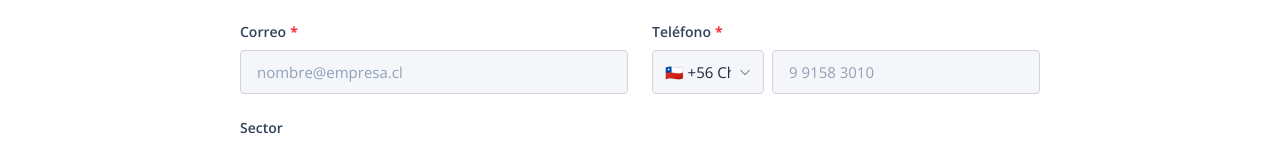
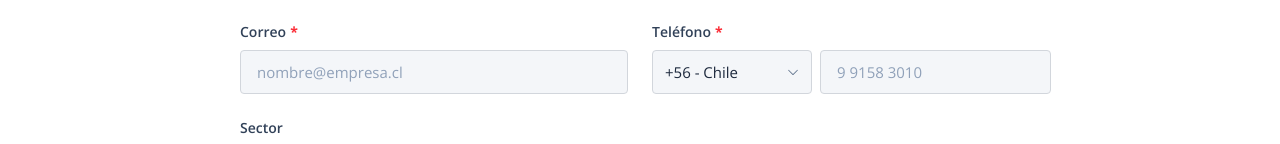
Before and after one commit to delcarpiohub/LandingPage, a Next.js app: page /contacto/ventas in a window 1280 px wide. Shown: the part 446-590 px from the top of the page. Built offline with nearby package versions, Linux system fonts and the light colour scheme; a web font is replaced by a local one.

Commit message:
fix: simplifica selector de codigo pais

```diff
--- a/src/app/contacto/[tipo]/contact-client-page.tsx
+++ b/src/app/contacto/[tipo]/contact-client-page.tsx
@@ -47,18 +47,18 @@ const sectorLabels: Record<(typeof SECTORES)[number], string> = {
 };
 
 const countryCodes = [
-  { code: "+56", flag: "🇨🇱", country: "Chile" },
-  { code: "+54", flag: "🇦🇷", country: "Argentina" },
-  { code: "+51", flag: "🇵🇪", country: "Perú" },
-  { code: "+57", flag: "🇨🇴", country: "Colombia" },
-  { code: "+591", flag: "🇧🇴", country: "Bolivia" },
-  { code: "+593", flag: "🇪🇨", country: "Ecuador" },
-  { code: "+595", flag: "🇵🇾", country: "Paraguay" },
-  { code: "+598", flag: "🇺🇾", country: "Uruguay" },
-  { code: "+58", flag: "🇻🇪", country: "Venezuela" },
-  { code: "+52", flag: "🇲🇽", country: "México" },
-  { code: "+34", flag: "🇪🇸", country: "España" },
-  { code: "+1", flag: "🇺🇸", country: "Estados Unidos" },
+  { code: "+56", country: "Chile" },
+  { code: "+54", country: "Argentina" },
+  { code: "+51", country: "Perú" },
+  { code: "+57", country: "Colombia" },
+  { code: "+591", country: "Bolivia" },
+  { code: "+593", country: "Ecuador" },
+  { code: "+595", country: "Paraguay" },
+  { code: "+598", country: "Uruguay" },
+  { code: "+58", country: "Venezuela" },
+  { code: "+52", country: "México" },
+  { code: "+34", country: "España" },
+  { code: "+1", country: "Estados Unidos" },
 ] as const;
 const contactTypes: Record<string, ContactTypeConfig> = {
   "tour-laboratorio": {
@@ -246,15 +246,15 @@ export function ContactClientPage({ tipo }: { tipo: string }) {
                   </Field>
                   <Field label="Teléfono" error={errors.telefono?.message} required>
                     <div className="flex gap-2">
-                      <div className="relative w-28 shrink-0">
+                      <div className="relative w-40 shrink-0">
                         <select
                           value={countryCode}
                           onChange={(e) => setCountryCode(e.target.value)}
                           className="w-full h-11 pl-3 pr-8 text-[15px] bg-[#F4F6F9] hover:bg-[#EBEEF3] border border-[#D2D6DC] focus:border-[#D5542B] rounded-[4px] text-slate-800 cursor-pointer outline-none transition-all duration-200 focus:ring-2 focus:ring-[#D5542B]/10 appearance-none"
                         >
-                          {countryCodes.map(({ code, flag, country }) => (
+                          {countryCodes.map(({ code, country }) => (
                             <option key={code} value={code}>
-                              {flag} {code} {country}
+                              {code} - {country}
                             </option>
                           ))}
                         </select>
```
Also changed, not shown: .agent-log/sessions.md.
